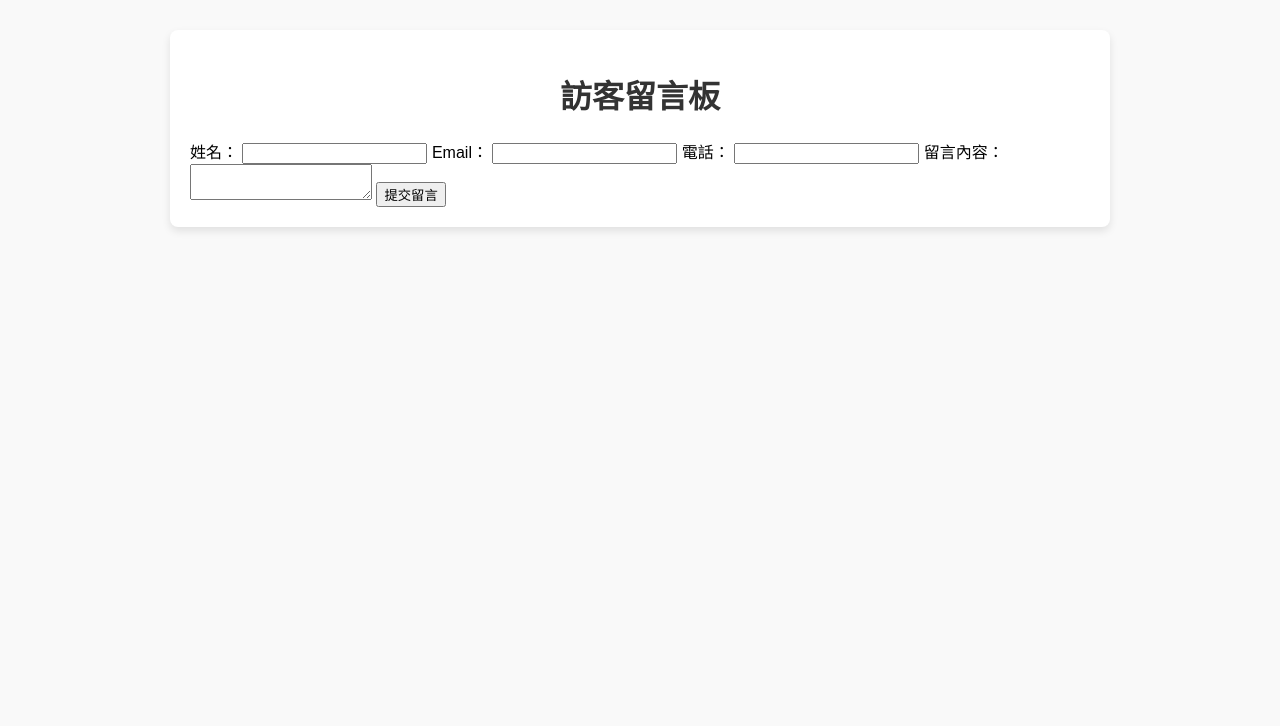
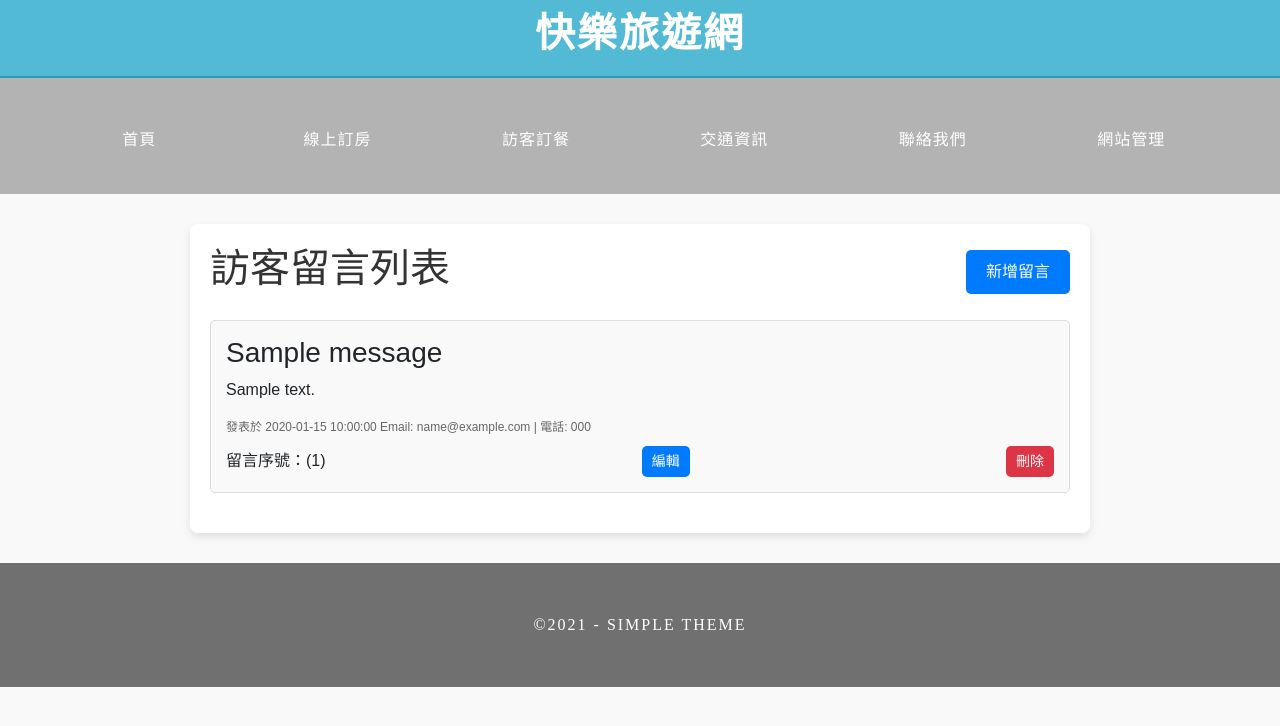
Before and after one commit to edward071123/Southern_Dist_54, a PHP site: page /message.html in a window 1280 px wide. Shown: the top 726 px of the page. Run offline with PHP 8.4, Linux system fonts and the light colour scheme; tables that the repository leaves empty hold one stand-in row (values such as "Sample post"); data that the repository does not hold is empty.

Commit message:
feat: message feature.

```diff
--- a/api/get_messages.php
+++ b/api/get_messages.php
@@ -0,0 +1,18 @@
+<?php
+include '../database/db_connect.php';
+
+$sql = "SELECT id, name, email, phone, content, DATE_FORMAT(date, '%Y-%m-%d %H:%i:%s') AS date FROM messages ORDER BY date DESC";
+$result = $conn->query($sql);
+
+$messages = [];
+if ($result->num_rows > 0) {
+    while ($row = $result->fetch_assoc()) {
+        $messages[] = $row;
+    }
+}
+
+header('Content-Type: application/json');
+echo json_encode($messages);
+
+$conn->close();
+?>
--- a/css/styles.css
+++ b/css/styles.css
@@ -247,3 +247,123 @@ h1 {
     background-color: #d4edda;
     transform: scale(1.05);
 }
+
+/* 留言版容器樣式 */
+.guestbook-container {
+    max-width: 900px;
+    margin: 30px auto;
+    padding: 20px;
+    background-color: #fff;
+    border-radius: 8px;
+    box-shadow: 0 4px 8px rgba(0, 0, 0, 0.1);
+}
+
+.main-header {
+    display: flex;
+    justify-content: space-between;
+    align-items: center;
+}
+
+.add-message-btn {
+    background-color: #007bff;
+    color: #fff;
+    border: none;
+    border-radius: 5px;
+    padding: 10px 20px;
+    cursor: pointer;
+    font-size: 16px;
+}
+
+.message-list {
+    margin-top: 20px;
+}
+
+.message {
+    padding: 15px;
+    border: 1px solid #ddd;
+    border-radius: 5px;
+    margin-bottom: 20px;
+    background-color: #f9f9f9;
+}
+
+.message-footer {
+    font-size: 12px;
+    color: #666;
+    margin-top: 10px;
+}
+
+.message-actions {
+    display: flex;
+    justify-content: space-between;
+    align-items: center;
+    margin-top: 10px;
+}
+
+.edit-btn, .delete-btn {
+    background-color: #007bff;
+    color: #fff;
+    border: none;
+    padding: 5px 10px;
+    border-radius: 5px;
+    cursor: pointer;
+    font-size: 14px;
+}
+
+.delete-btn {
+    background-color: #dc3545;
+}
+
+.new-message-form {
+    display: none;
+    padding: 15px;
+    border: 1px solid #ddd;
+    border-radius: 5px;
+    background-color: #f9f9f9;
+    margin-top: 20px;
+}
+
+.new-message-form label {
+    display: block;
+    margin-top: 10px;
+    font-weight: bold;
+}
+
+.new-message-form input,
+.new-message-form textarea,
+.new-message-form button {
+    width: 100%;
+    padding: 10px;
+    margin-top: 5px;
+    border: 1px solid #ddd;
+    border-radius: 5px;
+    box-sizing: border-box;
+}
+
+.new-message-form textarea {
+    resize: vertical;
+    height: 100px;
+}
+
+.form-actions {
+    display: flex;
+    justify-content: space-between;
+    margin-top: 10px;
+}
+
+.submit-btn {
+    background-color: #28a745;
+    color: #fff;
+    border: none;
+    padding: 10px;
+    border-radius: 5px;
+    cursor: pointer;
+}
+
+.cancel-btn {
+    background-color: #dc3545;
+    color: #fff;
+    border: none;
+    padding: 10px;
+    border-radius: 5px;
+    cursor: pointer;
+}
--- a/database/schema.sql
+++ b/database/schema.sql
@@ -2,9 +2,9 @@ CREATE TABLE messages (
     id INT AUTO_INCREMENT PRIMARY KEY,
     name VARCHAR(50) NOT NULL,
     email VARCHAR(100) NOT NULL,
-    phone VARCHAR(20),
+    phone VARCHAR(20) NOT NULL,
     content TEXT NOT NULL,
-    date DATETIME DEFAULT CURRENT_TIMESTAMP
+    date TIMESTAMP DEFAULT CURRENT_TIMESTAMP
 );
 
 CREATE TABLE rooms (
--- a/message.html
+++ b/message.html
@@ -3,32 +3,53 @@
 <head>
     <meta charset="UTF-8">
     <meta name="viewport" content="width=device-width, initial-scale=1.0">
-    <title>訪客留言 - 快樂旅遊網</title>
+    <title>訪客留言列表 - 快樂旅遊網</title>
+    <link href="css/bootstrap-4.4.1.css" rel="stylesheet">
+    <link href="css/multiColumnTemplate.css" rel="stylesheet">
     <link rel="stylesheet" href="css/styles.css">
-    <script src="https://code.jquery.com/jquery-3.6.0.min.js"></script>
 </head>
 <body>
-    <?php include 'includes/header.php'; ?>
-    <main>
-        <h1>訪客留言板</h1>
-        <div id="messages">
+    <div class="header"></div>
+    <main class="guestbook-container">
+        <div class="main-header">
+            <h1>訪客留言列表</h1>
+            <button id="addMessageBtn" class="add-message-btn">新增留言</button>
+        </div>
+
         <!-- 留言列表 -->
+        <div id="messageList" class="message-list">
+            <!-- 留言內容將由 AJAX 加載 -->
         </div>
-        <form id="commentForm">
+
+        <!-- 新增留言表單 -->
+        <div id="newMessageForm" class="new-message-form" style="display:none;">
+            <h2>新增留言</h2>
+            <form id="messageForm">
                 <label for="name">姓名：</label>
                 <input type="text" id="name" name="name" required>
+
                 <label for="email">Email：</label>
                 <input type="email" id="email" name="email" required>
+
                 <label for="phone">電話：</label>
                 <input type="text" id="phone" name="phone" pattern="[0-9\-]+" required>
+
                 <label for="message">留言內容：</label>
                 <textarea id="message" name="message" required></textarea>
-            <button type="submit">提交留言</button>
+
+                <div class="form-actions">
+                    <button type="submit" class="submit-btn">送出留言</button>
+                    <button type="button" id="cancelBtn" class="cancel-btn">取消</button>
+                </div>
             </form>
+        </div>
     </main>
-    <?php include 'includes/footer.php'; ?>
-
+    <div class="footer"></div>
+</body>
+<script src="https://code.jquery.com/jquery-3.6.0.min.js"></script>
 <script>
+    $('.header').load('includes/header.html')
+    $('.footer').load('includes/footer.html')
     // 加載留言
     function loadMessages() {
         $.ajax({
@@ -36,14 +57,22 @@
             method: 'GET',
             dataType: 'json',
             success: function (data) {
-                    const messagesContainer = $('#messages');
-                    messagesContainer.empty();
+                const messageList = $('#messageList');
+                messageList.empty();
                 data.forEach(message => {
-                        messagesContainer.append(`
+                    messageList.append(`
                         <div class="message">
-                                <h3>${message.name} (${message.email})</h3>
+                            <h3>${message.name}</h3>
                             <p>${message.content}</p>
-                                <small>發表於 ${message.date}</small>
+                            <div class="message-footer">
+                                <span>發表於 ${message.date}</span>
+                                <span>Email: ${message.email} | 電話: ${message.phone}</span>
+                            </div>
+                            <div class="message-actions">
+                                <span>留言序號：(${message.id})</span>
+                                <button class="edit-btn">編輯</button>
+                                <button class="delete-btn" data-id="${message.id}">刪除</button>
+                            </div>
                         </div>
                     `);
                 });
@@ -54,10 +83,21 @@
         });
     }
 
+    // 顯示新增留言表單
+    $('#addMessageBtn').on('click', function () {
+        $('#newMessageForm').show();
+    });
+
+    // 隱藏新增留言表單
+    $('#cancelBtn').on('click', function () {
+        $('#newMessageForm').hide();
+    });
+
     // 提交留言
-        $('#commentForm').on('submit', function (event) {
+    $('#messageForm').on('submit', function (event) {
         event.preventDefault();
         const formData = $(this).serialize();
+
         $.ajax({
             url: 'api/post_message.php',
             method: 'POST',
@@ -65,7 +105,8 @@
             success: function () {
                 alert('留言成功！');
                 loadMessages();
-                    $('#commentForm')[0].reset();
+                $('#newMessageForm').hide();
+                $('#messageForm')[0].reset();
             },
             error: function () {
                 alert('提交留言失敗，請稍後再試。');
@@ -78,5 +119,4 @@
         loadMessages();
     });
 </script>
-</body>
 </html>
```
Also changed, not shown: api/post_message.php (+3 -14 lines), 1 other file. Lines whose indentation alone changed are shown as unchanged.
